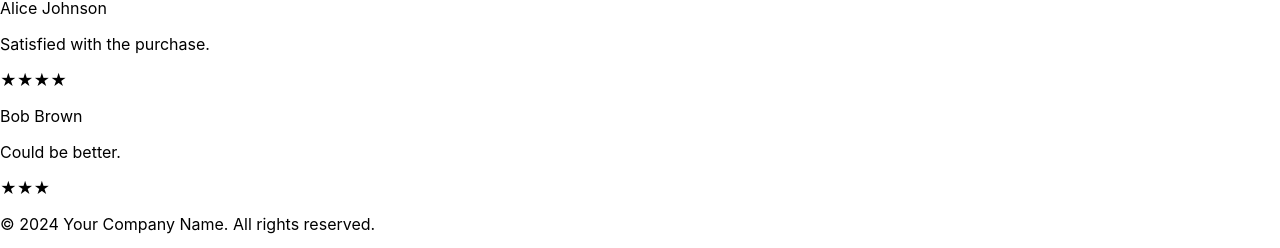
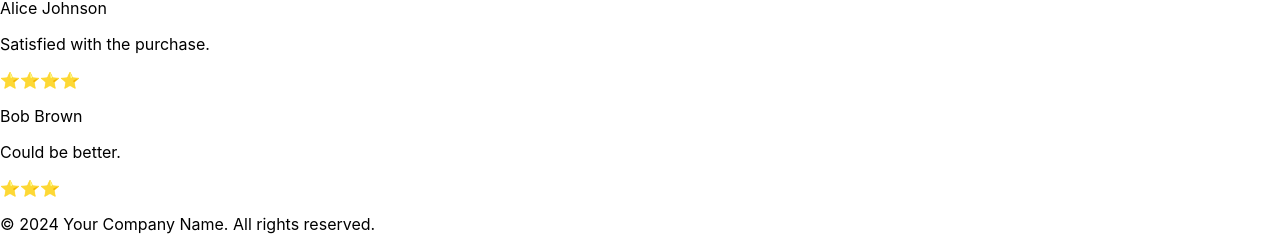
Before and after one commit to riyasharma18/ensf381group24assignment1, a React (Create React App) app in the folder my-ecommerce-app/: page / in a window 1280 px wide. Shown: the part 333-581 px from the top of the page. Built offline with nearby package versions, Linux system fonts and the light colour scheme.

Commit message:
fixed the star

```diff
--- a/my-ecommerce-app/src/component/HomeMainSection.js
+++ b/my-ecommerce-app/src/component/HomeMainSection.js
@@ -30,7 +30,7 @@ function HomeMainSection() {
                     <div key={index}>
                         <p>{review.customerName}</p>
                         <p>{review.reviewContent}</p>
-                        <div>{"★".repeat(review.stars)}</div>
+                        <div>{"⭐️".repeat(review.stars)}</div>
                     </div>
                 ))}
             </section>
```
